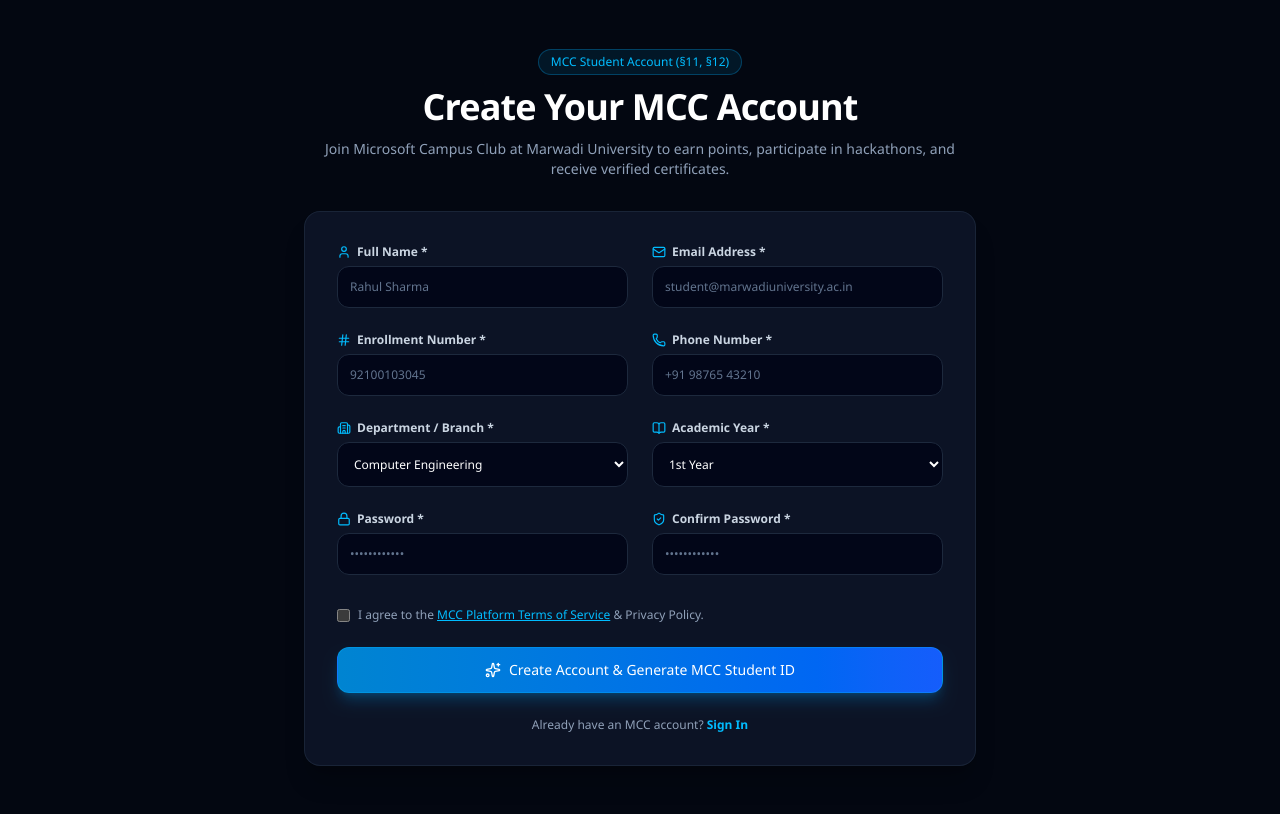
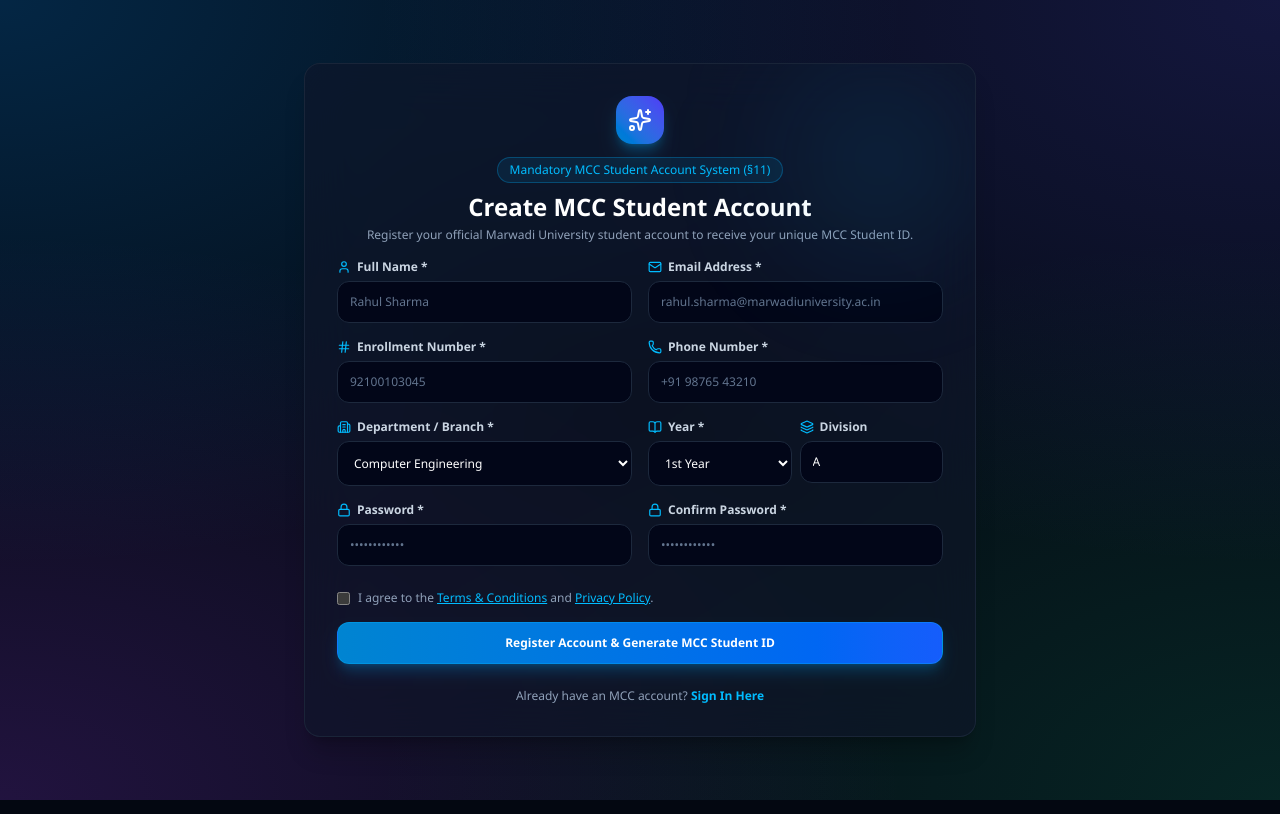
Before and after one commit to pujarayash18-max/MSC_Website, a Next.js app: page /register in a window 1280 px wide. Built offline with nearby package versions, Linux system fonts and the light colour scheme; no server answers.

Commit message:
Configure single Sign In header button, auto-redirect to registration on unmatched credentials, and wrap Suspense

```diff
--- a/app/(auth)/register/page.tsx
+++ b/app/(auth)/register/page.tsx
@@ -1,6 +1,6 @@
 'use client';
 
-import { useState, useEffect } from 'react';
+import { useState, useEffect, Suspense } from 'react';
 import Link from 'next/link';
 import { useRouter, useSearchParams } from 'next/navigation';
 import { useAuth } from '@/hooks/useAuth';
@@ -10,7 +10,7 @@
 import { toast } from 'sonner';
 import { Sparkles, ShieldCheck, User, Mail, Lock, BookOpen, Building2, Phone, Hash, Layers } from 'lucide-react';
 
-export default function RegisterPage() {
+function RegisterFormContent() {
   const router = useRouter();
   const searchParams = useSearchParams();
   const { registerStudent } = useAuth();
@@ -34,7 +34,6 @@
   useEffect(() => {
     if (prefillEmail) {
       setFormData((prev) => ({ ...prev, email: prefillEmail }));
-      toast.info('Pre-filled your email for registration.');
     }
   }, [prefillEmail]);
 
@@ -70,7 +69,7 @@
     setIsSubmitting(false);
 
     if (res.success) {
-      toast.success(res.message || 'MCC Account Created Successfully!');
+      toast.success(res.message || 'Student account created successfully!');
       router.push('/dashboard');
     } else {
       toast.error(res.message || 'Registration failed');
@@ -78,22 +77,23 @@
   };
 
   return (
-    <div className="min-h-[85vh] flex items-center justify-center py-12 px-4 sm:px-6 lg:px-8">
-      <div className="max-w-2xl w-full space-y-8">
-        <div className="text-center space-y-3">
-          <Badge variant="primary">MCC Student Account (§11, §12)</Badge>
-          <h1 className="text-3xl font-extrabold text-white tracking-tight sm:text-4xl">
-            Create Your MCC Account
-          </h1>
-          <p className="text-sm text-slate-400">
-            Join Microsoft Campus Club at Marwadi University to earn points, participate in hackathons, and receive verified certificates.
+    <div className="min-h-screen flex items-center justify-center p-4 gradient-mesh py-12">
+      <Card className="max-w-2xl w-full p-2 relative overflow-hidden border-sky-500/20 shadow-2xl">
+        <div className="absolute top-0 right-0 w-48 h-48 bg-sky-500/10 rounded-full blur-3xl pointer-events-none" />
+
+        <div className="text-center p-6 pb-2">
+          <div className="w-12 h-12 rounded-2xl bg-gradient-to-tr from-sky-600 to-indigo-600 flex items-center justify-center text-white mx-auto mb-3 shadow-lg shadow-sky-500/30">
+            <Sparkles className="w-6 h-6" />
+          </div>
+          <Badge variant="primary" className="mx-auto mb-2">Mandatory MCC Student Account System (§11)</Badge>
+          <h1 className="text-2xl font-extrabold text-white">Create MCC Student Account</h1>
+          <p className="text-slate-400 text-xs mt-1">
+            Register your official Marwadi University student account to receive your unique MCC Student ID.
           </p>
         </div>
 
-        <Card className="p-8 border-slate-800 bg-slate-900/80 shadow-2xl">
-          <form onSubmit={handleSubmit} className="space-y-6">
-            <div className="grid grid-cols-1 md:grid-cols-2 gap-6">
-              {/* Full Name */}
+        <form onSubmit={handleSubmit} className="p-6 space-y-4 pt-2">
+          <div className="grid grid-cols-1 sm:grid-cols-2 gap-4">
             <div>
               <label className="block text-xs font-semibold text-slate-300 mb-1.5 flex items-center gap-1.5">
                 <User className="w-3.5 h-3.5 text-sky-400" /> Full Name *
@@ -108,7 +108,6 @@
               />
             </div>
 
-              {/* Email */}
             <div>
               <label className="block text-xs font-semibold text-slate-300 mb-1.5 flex items-center gap-1.5">
                 <Mail className="w-3.5 h-3.5 text-sky-400" /> Email Address *
@@ -116,14 +115,13 @@
               <input
                 type="email"
                 required
-                  placeholder="student@marwadiuniversity.ac.in"
+                placeholder="rahul.sharma@marwadiuniversity.ac.in"
                 value={formData.email}
                 onChange={(e) => setFormData({ ...formData, email: e.target.value })}
                 className="w-full p-3 text-xs bg-slate-950 border border-slate-800 rounded-xl text-white focus:ring-2 focus:ring-sky-500 focus:outline-none placeholder-slate-500"
               />
             </div>
 
-              {/* Enrollment Number */}
             <div>
               <label className="block text-xs font-semibold text-slate-300 mb-1.5 flex items-center gap-1.5">
                 <Hash className="w-3.5 h-3.5 text-sky-400" /> Enrollment Number *
@@ -138,7 +136,6 @@
               />
             </div>
 
-              {/* Phone */}
             <div>
               <label className="block text-xs font-semibold text-slate-300 mb-1.5 flex items-center gap-1.5">
                 <Phone className="w-3.5 h-3.5 text-sky-400" /> Phone Number *
@@ -153,7 +150,6 @@
               />
             </div>
 
-              {/* Department */}
             <div>
               <label className="block text-xs font-semibold text-slate-300 mb-1.5 flex items-center gap-1.5">
                 <Building2 className="w-3.5 h-3.5 text-sky-400" /> Department / Branch *
@@ -172,10 +168,10 @@
               </select>
             </div>
 
-              {/* Academic Year */}
+            <div className="grid grid-cols-2 gap-2">
               <div>
                 <label className="block text-xs font-semibold text-slate-300 mb-1.5 flex items-center gap-1.5">
-                  <BookOpen className="w-3.5 h-3.5 text-sky-400" /> Academic Year *
+                  <BookOpen className="w-3.5 h-3.5 text-sky-400" /> Year *
                 </label>
                 <select
                   value={formData.year}
@@ -189,7 +185,20 @@
                 </select>
               </div>
 
-              {/* Password */}
+              <div>
+                <label className="block text-xs font-semibold text-slate-300 mb-1.5 flex items-center gap-1.5">
+                  <Layers className="w-3.5 h-3.5 text-sky-400" /> Division
+                </label>
+                <input
+                  type="text"
+                  placeholder="A"
+                  value={formData.division}
+                  onChange={(e) => setFormData({ ...formData, division: e.target.value })}
+                  className="w-full p-3 text-xs bg-slate-950 border border-slate-800 rounded-xl text-white focus:ring-2 focus:ring-sky-500 focus:outline-none placeholder-slate-500"
+                />
+              </div>
+            </div>
+
             <div>
               <label className="block text-xs font-semibold text-slate-300 mb-1.5 flex items-center gap-1.5">
                 <Lock className="w-3.5 h-3.5 text-sky-400" /> Password *
@@ -204,10 +213,9 @@
               />
             </div>
 
-              {/* Confirm Password */}
             <div>
               <label className="block text-xs font-semibold text-slate-300 mb-1.5 flex items-center gap-1.5">
-                  <ShieldCheck className="w-3.5 h-3.5 text-sky-400" /> Confirm Password *
+                <Lock className="w-3.5 h-3.5 text-sky-400" /> Confirm Password *
               </label>
               <input
                 type="password"
@@ -220,39 +228,53 @@
             </div>
           </div>
 
-            {/* Terms checkbox */}
-            <div className="flex items-center gap-2 pt-2">
+          <div className="pt-2">
+            <label className="flex items-center gap-2 text-xs text-slate-400 cursor-pointer">
               <input
                 type="checkbox"
-                id="terms"
+                required
                 checked={formData.agreeTerms}
                 onChange={(e) => setFormData({ ...formData, agreeTerms: e.target.checked })}
                 className="rounded border-slate-800 bg-slate-950 text-sky-500 focus:ring-sky-500"
               />
-              <label htmlFor="terms" className="text-xs text-slate-400 cursor-pointer">
-                I agree to the <span className="text-sky-400 underline">MCC Platform Terms of Service</span> & Privacy Policy.
+              <span>
+                I agree to the <Link href="/terms" className="text-sky-400 underline">Terms & Conditions</Link> and <Link href="/privacy" className="text-sky-400 underline">Privacy Policy</Link>.
+              </span>
             </label>
           </div>
 
           <Button
             type="submit"
             variant="fluent"
+            size="lg"
             disabled={isSubmitting}
-              className="w-full justify-center text-sm py-3 font-bold"
+            className="w-full justify-center py-3 font-bold text-xs"
           >
-              <Sparkles className="w-4 h-4" />
-              {isSubmitting ? 'Generating MCC Student ID...' : 'Create Account & Generate MCC Student ID'}
+            {isSubmitting ? 'Creating Account & Generating Student ID...' : 'Register Account & Generate MCC Student ID'}
           </Button>
+
+          <div className="text-center pt-2">
+            <p className="text-xs text-slate-400">
+              Already have an MCC account?{' '}
+              <Link href="/login" className="text-sky-400 font-bold hover:underline">
+                Sign In Here
+              </Link>
+            </p>
+          </div>
         </form>
-
-          <div className="mt-6 text-center text-xs text-slate-400">
-            Already have an MCC account?{' '}
-            <Link href="/login" className="text-sky-400 font-semibold hover:underline">
-              Sign In
-            </Link>
-          </div>
       </Card>
-      </div>
     </div>
   );
 }
+
+export default function RegisterPage() {
+  return (
+    <Suspense fallback={
+      <div className="min-h-screen flex items-center justify-center text-slate-400 text-sm">
+        Loading MCC Registration Portal...
+      </div>
+    }>
+      <RegisterFormContent />
+    </Suspense>
+  );
+}
```
Lines whose indentation alone changed are shown as unchanged.
